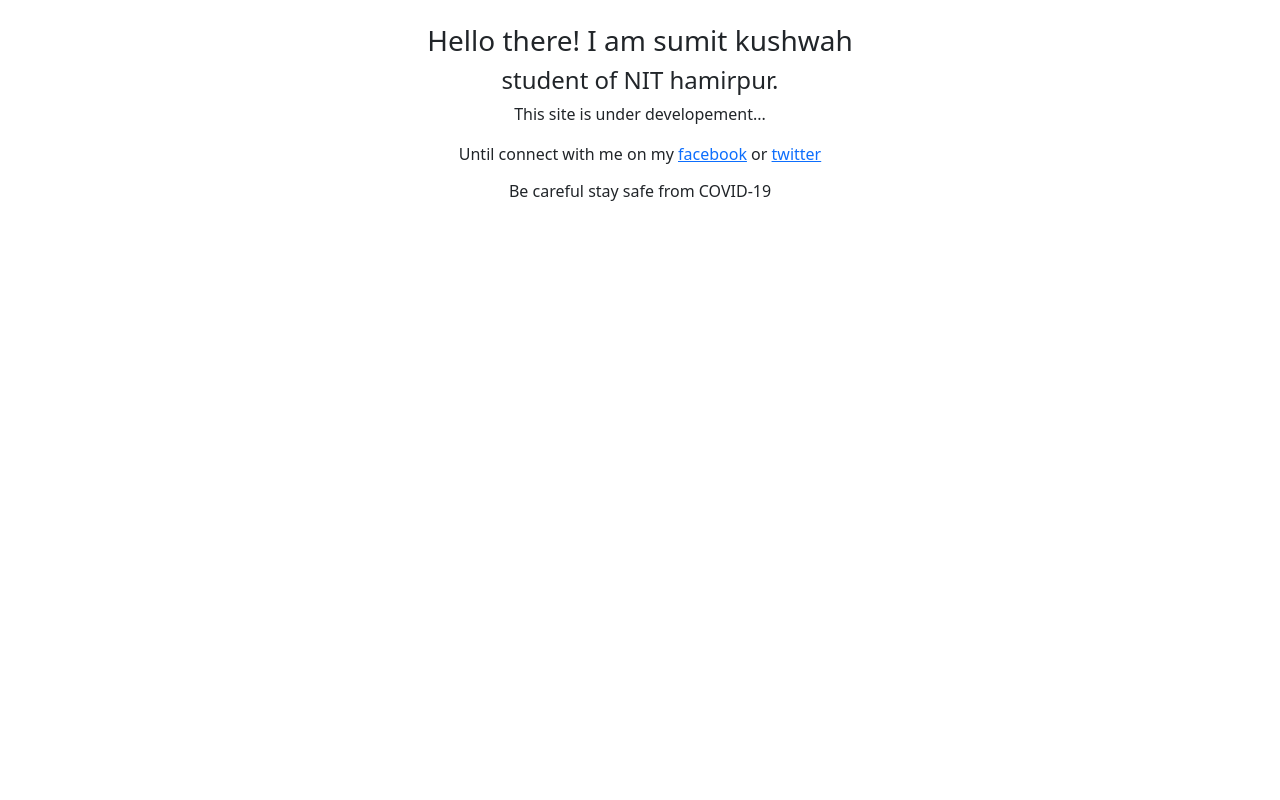
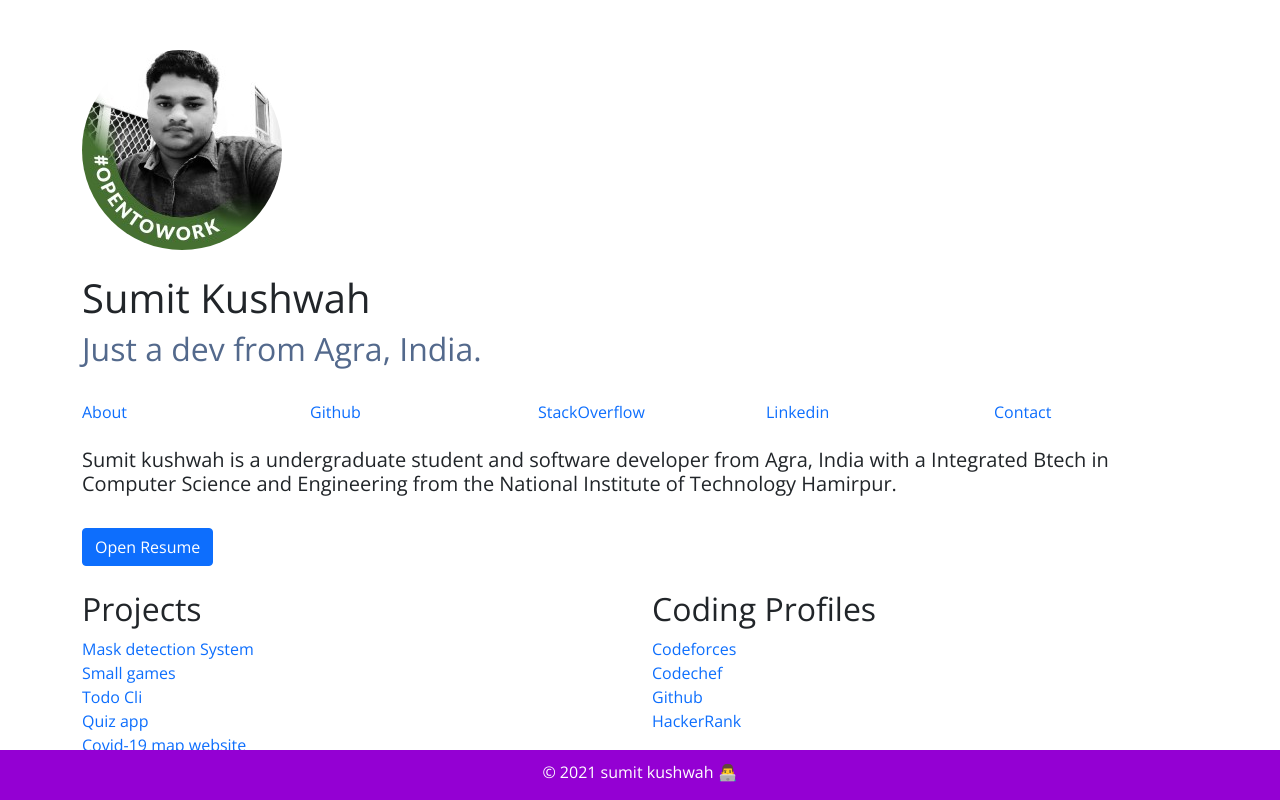
Before and after one commit to sumit-kushwah/sumit-kushwah.github.io, a plain HTML site: page index.html in a window 1280 px wide. Drawn offline with nearby package versions, Linux system fonts and the light colour scheme.

Commit message:
first commit after making first page

```diff
--- a/index.html
+++ b/index.html
@@ -2,23 +2,113 @@
 <html>
 <head>
 	<title>
-		home page
+		Sumit Kushwah Portfolio
 	</title>
 	<!-- CSS only -->
 	<link href="https://cdn.jsdelivr.net/npm/bootstrap@5.0.0-beta1/dist/css/bootstrap.min.css" rel="stylesheet" integrity="sha384-giJF6kkoqNQ00vy+HMDP7azOuL0xtbfIcaT9wjKHr8RbDVddVHyTfAAsrekwKmP1" crossorigin="anonymous">
 	<!-- JavaScript Bundle with Popper -->
 	<script src="https://cdn.jsdelivr.net/npm/bootstrap@5.0.0-beta1/dist/js/bootstrap.bundle.min.js" integrity="sha384-ygbV9kiqUc6oa4msXn9868pTtWMgiQaeYH7/t7LECLbyPA2x65Kgf80OJFdroafW" crossorigin="anonymous"></script>
+	<link rel="preconnect" href="https://fonts.gstatic.com">
+<link href="https://fonts.googleapis.com/css2?family=Open+Sans:wght@300&display=swap" rel="stylesheet">
 	<style>
+		body {
+			margin-top: 50px;
+			font-family: "Open Sans";
+		}
+		.desc {
+			color: rgb(83, 105, 140);
+		}
+		img {
+			border-radius: 50%;
+		}
 
+		a {text-decoration: none;}
+
+		.about {
+			width: 800px;
+		}
+
+		.footer {
+			position: fixed;
+			left: 0;
+			bottom: 0;
+			width: 100%;
+			background-color: darkviolet;
+			color: white;
+			text-align: center;
+		}
 	</style>
 </head>
 <body>
-	<div class="text-center mt-4">
-		<h3 class="text-center" >Hello there! I am sumit kushwah</h3>
-		<h4> student of NIT hamirpur.</h4>
-		<p>This site is under developement...</p>
-		<p>Until connect with me on my <a href="https://www.facebook.com/sumit.kushwah.3382">facebook</a> or <a href="https://twitter.com/SumitKu18281654">twitter</a></p>
-		<h6>Be careful stay safe from COVID-19</h6>
+	<div class="container">
+		<div class="profile_image">
+			<img src="./imgs/myphoto_with_work.jpeg" alt="not found">
+		</div>
+		<br>
+		<div class="name">
+			<h1>Sumit Kushwah</h1>
+		</div>
+		<div class="desc">
+			<h2>Just a dev from Agra, India.</h2>
+		</div>
+		<br>
+		<div class="links">
+			<div class="row">
+				<div class="col">
+					<a href="#about">About</a>
+				</div>
+				<div class="col">
+					<a target="_blank" href="https://github.com/sumit-kushwah">Github</a>
+				</div>
+				<div class="col">
+					<a target="_blank" href="https://stackoverflow.com/users/12762389/sumit-kushwah">StackOverflow</a>
+				</div>
+				<div class="col">
+					<a href="linkedin.com/in/sumit-kushwah/">Linkedin</a>
+				</div>
+				<div class="col">
+					<a href="mailto:sumitkushwah1729@gmail.com?Subject=Contact form">Contact</a>
+				</div>
+
+			</div>
+		</div>
+		<br>
+		<div id="about">
+			<h5>
+				Sumit kushwah is a undergraduate student and software developer from Agra, India with a Integrated Btech in Computer Science and Engineering from the National Institute of Technology Hamirpur.
+			</h5>
+
+		</div>
+		<br>
+		<div class="resume">
+			<a href="./files/feb-version.pdf" target="_blank"><button class="btn btn-primary">Open Resume</button></a>
+		</div>
+		<br>
+		<div class="row">
+			<div class="col">
+				<h2>Projects</h2>
+				<div class="links">
+					<a target="_blank" href="https://github.com/sumit-kushwah/Mask-detection">Mask detection System</a> <br>
+					<a target="_blank" href="https://smallgames-b79a5.web.app/">Small games</a> <br>
+					<a target="_blank" href="https://github.com/sumit-kushwah/todo">Todo Cli</a> <br>
+					<a target="_blank" href="https://wia-quiz-app.herokuapp.com/index.php">Quiz app</a> <br>
+					<a target="_blank" href="http://covid2019-map.netlify.app/">Covid-19 map website</a> <br>
+				</div>
+			</div>
+			<div class="col">
+				<h2>Coding Profiles</h2>
+				<div class="links">
+					<a target="_blank" href="https://codeforces.com/profile/ksumit">Codeforces</a> <br>
+					<a target="_blank" href="https://www.codechef.com/users/sumit_1729">Codechef</a> <br>
+					<a target="_blank" href="https://github.com/sumit-kushwah">Github</a> <br>
+					<a target="_blank" href="https://www.hackerrank.com/sumitkushwah1729">HackerRank</a> <br>
+				</div>
+			</div>
+		</div>
 	</div>
+
+	<div class="footer">
+		<p style="padding-top: 10px"> © 2021 sumit kushwah 👨‍💻</p>
+	  </div>
 </body>
 </html>
```
Also changed, not shown: imgs/linkedin-48.png (added), imgs/myphoto.jpg (added), imgs/myphoto_with_work.jpeg (added), 2 other files.
